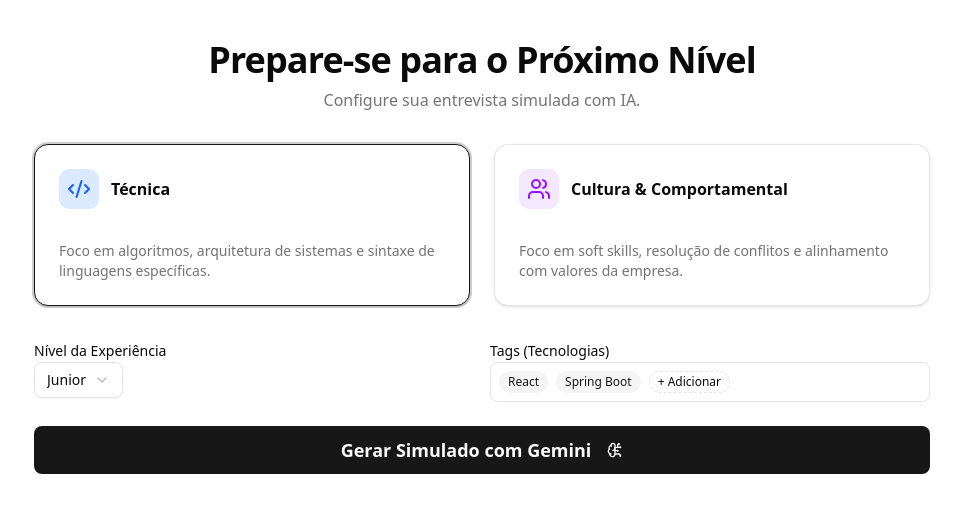
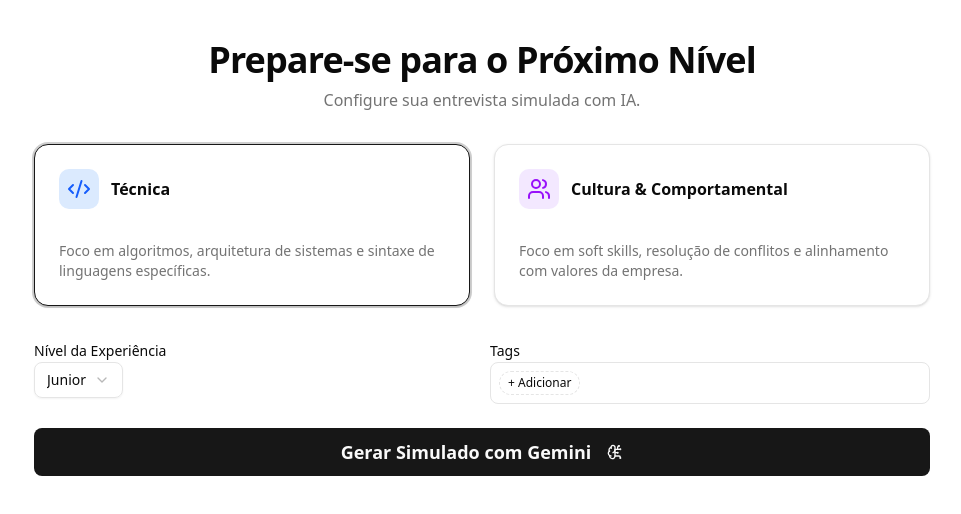
Before and after one commit to danielBRTanimacao/InterviewSimulator, a React (Vite) app in the folder interviewfrontend/: page /interview in a window 1280 px wide. Shown: the top 514 px of the page, without its empty margins (158-1119 px from the left). Built offline with nearby package versions, Linux system fonts and the light colour scheme.

Commit message:
feat: updating data index

```diff
--- a/interviewfrontend/src/assets/pages/interview/Index.tsx
+++ b/interviewfrontend/src/assets/pages/interview/Index.tsx
@@ -20,6 +20,24 @@ import { Code2, Users, BrainCircuit } from "lucide-react";
 export default () => {
     const [type, setType] = useState<"TECHNICAL" | "CULTURE">("TECHNICAL");
     const [level, setLevel] = useState("JUNIOR");
+    const [tags, setTags] = useState<string[]>([]);
+
+    const addTag = () => {
+        if (tags.length >= 5) {
+            alert("Máximo de 5 tags atingido!");
+            return;
+        }
+
+        const newTag = prompt("Digite a tecnologia (ex: React, Node):");
+
+        if (newTag && !tags.includes(newTag.trim())) {
+            setTags([...tags, newTag.trim()]);
+        }
+    };
+
+    const removeTag = (tagToRemove: string) => {
+        setTags(tags.filter((tag) => tag !== tagToRemove));
+    };
 
     return (
         <div className="container mx-auto py-10 max-w-4xl">
@@ -96,15 +114,33 @@ export default () => {
                     </div>
 
                     <div className="space-y-2">
-                        <label className="text-sm font-medium">
-                            Tags (Tecnologias)
-                        </label>
-                        <div className="flex flex-wrap gap-2 p-2 border rounded-md min-h-[40px] bg-background">
-                            <Badge variant="secondary">React</Badge>
-                            <Badge variant="secondary">Spring Boot</Badge>
-                            <Badge variant="outline" className="border-dashed">
-                                + Adicionar
-                            </Badge>
+                        <label className="text-sm font-medium">Tags</label>
+                        <div className="flex flex-wrap gap-2 p-2 border rounded-md min-h-[42px] bg-background">
+                            {tags.map((item, id) => (
+                                <Badge
+                                    key={id}
+                                    variant="secondary"
+                                    className="flex items-center gap-1"
+                                >
+                                    {item}
+                                    <button
+                                        onClick={() => removeTag(item)}
+                                        className="ml-1 hover:text-destructive text-xs font-bold"
+                                    >
+                                        ×
+                                    </button>
+                                </Badge>
+                            ))}
+
+                            {tags.length < 5 && (
+                                <Badge
+                                    variant="outline"
+                                    onClick={addTag}
+                                    className="cursor-pointer border-dashed hover:bg-accent"
+                                >
+                                    + Adicionar
+                                </Badge>
+                            )}
                         </div>
                     </div>
                 </div>
```
